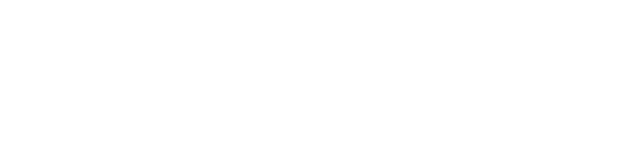
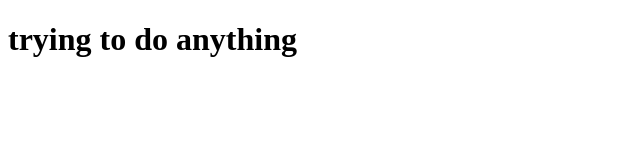
Before and after one commit to MariaKysil/hello-world, a plain HTML site: page index.html in a window 1280 px wide. Shown: the whole page, without its empty margins (0-640 px from the left). Drawn offline with Linux system fonts and the light colour scheme.

Commit message:
adding the title

```diff
--- a/index.html
+++ b/index.html
@@ -7,5 +7,7 @@
 </head>
 <body>
 
+    <h1>trying to do anything</h1>
+
 </body>
 </html>
```
